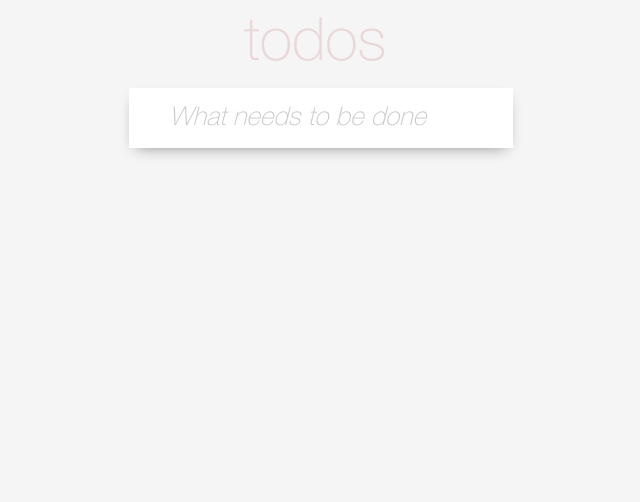
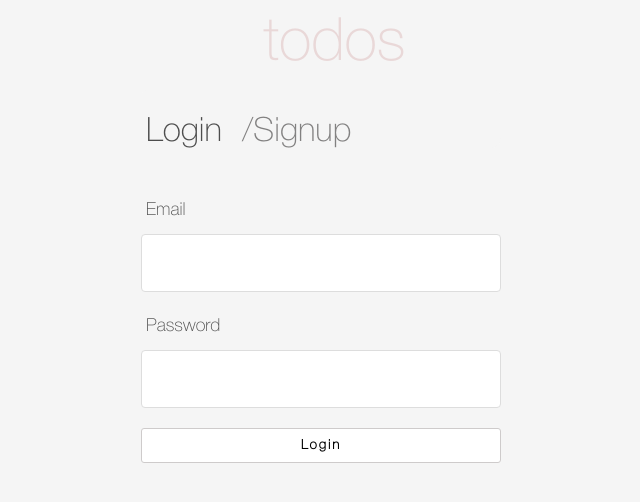
Before and after one commit to k-borschev-exceed/react-todo, a React (Create React App) app: page / in a window 1280 px wide. Shown: the top 502 px of the page, without its empty margins (319-959 px from the left). Built offline with nearby package versions, Linux system fonts and the light colour scheme; no server answers.

Commit message:
user authentication without secure requests and individual tasks

```diff
--- a/src/App.css
+++ b/src/App.css
@@ -10,7 +10,7 @@
 }
 h1 {
   font-weight: 100;
-  margin-left: 30%;
+  margin-left: 35%;
   font-size: 60px;
   color: #e9d8d8;
   margin-top: 30px;
@@ -23,3 +23,7 @@ h1 {
   font-weight: 100;
   font-family: 'Thin';
 }
+
+p.username {
+  margin-left: 12px;
+}
--- a/src/App.js
+++ b/src/App.js
@@ -3,19 +3,35 @@ import './App.css';
 import Input from './components/Input';
 import List from './components/List';
 import Footer from './components/Footer';
-
-//обновлять каждый раз список, а кей - _id mongodb
+import Login from './components/Login';
+import Signup from './components/Signup';
 
 export default class App extends React.Component {
   state = {
     tasks: [],
     showCondition: 'all',
     tasksCounter: { all: 0, completed: 0, active: 0 },
+    isLoggedin: false,
+    logOrSignUp : 'login',
+    userName: false
   };
 
-  componentDidMount() {
-    this.fetchTasks();
+  componentDidMount  = async () => {
+    await this.checkAuth();
+    await this.fetchTasks();
+    await this.checkUser();
   }
+
+  checkAuth = async () => {
+    fetch('/checkAuth')
+      .then((res) => res.text())
+      .then(async (isLoggedin) => {
+        console.log(isLoggedin);
+        isLoggedin = isLoggedin === 'true';
+        console.log(typeof isLoggedin)
+        await this.setState({ isLoggedin });
+      });
+  };
 
   fetchTasks = async () => {
     fetch('/tasks/')
@@ -25,6 +41,38 @@ export default class App extends React.Component {
         this.stateTasksCounter();
       });
   };
+
+  checkUser = async () => {
+    fetch('/checkUser/')
+    .then((res) => res.json())
+    .then(async (user) => {
+      console.log(user)
+      await this.setState({ userName: user.email });
+    });
+  }
+
+  loginHandler = async (e) => {
+    await this.checkAuth()
+    await this.checkUser()
+  }
+
+  setSignup = () => this.setState({logOrSignUp: 'signup'})
+
+  setLogin = () => this.setState({logOrSignUp: 'login'})
+
+  signupHandler = async (e) => {
+     await this.checkAuth()
+     await this.checkUser()
+  }
+
+  logout = async (e) => {
+    try {
+      await fetch('/logout')
+    } catch (err) {
+      console.log(err);
+    }
+    await this.checkAuth();
+  }
 
   addTask = async (title, isCompleted) => {
     await fetch('/tasks/', {
@@ -160,6 +208,9 @@ export default class App extends React.Component {
     return (
       <div className='App'>
         <h1>todos</h1>
+        {this.state.isLoggedin && (
+          <>
+        <p className="username">Logged as {this.state.userName}</p>
         <Input
           addTask={this.addTask}
           completeAll={this.completeAll}
@@ -186,9 +237,15 @@ export default class App extends React.Component {
               showCompleted={this.showCompleted}
               showCondition={this.state.showCondition}
               tasksCounter={this.state.tasksCounter}
+              logout={this.logout}
             />
           </>
         )}
+        </>
+        )}
+        {!this.state.isLoggedin &&  this.state.logOrSignUp === 'login' && (<Login setSignup={this.setSignup} loginHandler={this.loginHandler}/>)}
+        {!this.state.isLoggedin &&  this.state.logOrSignUp === 'signup' && (<Signup setLogin={this.setLogin} signupHandler={this.signupHandler}/>)}
+
       </div>
     );
   }
--- a/src/components/Footer/Footer.css
+++ b/src/components/Footer/Footer.css
@@ -5,6 +5,13 @@ button.footerBtn {
   font-size: 14px;
   margin-top: 1px;
   margin-bottom: 0px;
+}
+
+button.logout {
+  width: 50px;
+  background-color: rgb(184, 59, 59);
+  color: white;
+  font-weight: 900;
 }
 
 button.hidden {
--- a/src/components/Footer/Footer.js
+++ b/src/components/Footer/Footer.js
@@ -8,11 +8,13 @@ export default function Footer({
   showCompleted,
   tasksCounter,
   showCondition,
+  logout
 }) {
   const clearCompletedF = () => clearCompleted();
   const showActiveF = () => showActive();
   const showAllF = () => showAll();
   const showCompletedF = () => showCompleted();
+  const logoutF = () => logout();
 
   return (
     <div id='footer'>
@@ -47,6 +49,7 @@ export default function Footer({
       >
         Clear completed
       </button>
+      <button className="footerBtn logout" onClick={logoutF}>Logout</button>
     </div>
   );
 }
--- a/src/components/Input/Input.js
+++ b/src/components/Input/Input.js
@@ -37,7 +37,7 @@ export default function Input({
       <form onSubmit={onBtnClickHandler}>
         <input
           type='text'
-          placeholder='What needs to be done'
+          placeholder={`What needs to be done`}
           value={task}
           onChange={inputHandler}
         />
--- /dev/null
+++ b/src/components/Login/Login.css
@@ -0,0 +1,58 @@
+
+  div.login h2, div.signup h2{
+    font-size: 2.4em;
+    font-weight: 100;
+    margin: 30px 0 30px 5px;
+  }
+  div.login form, div.signup form{
+    width: 360px;
+    margin: 0 auto;
+    border-radius: 10px;
+    background-color: #f5f5f5;
+
+  }
+  div.login input, div.signup input{
+    padding: 10px 0 10px 12px;
+    border-radius: 4px;
+    border: 1px solid #ddd;
+    font-size: 26px;
+    height: 36px;
+    width: calc(100% - 14px);
+  }
+  div.login label, div.signup label{
+    font-size: 18px;
+    display: block;
+    margin: 20px 0 10px 5px;
+    background-color: #f5f5f5;
+}
+  div.login button, div.signup button{
+    margin-top: 20px;
+    background: white;
+    font-weight: 700;
+    display: block;
+    padding: 10px 12px 10px 12px;
+    letter-spacing: 2px;
+    border: 1px solid rgb(206, 203, 203);
+    border-radius: 3px;
+    width: 100%;
+  }
+  div.login .error, div.signup .error{
+    color: #ff0099;
+    margin: 10px 2px;
+    font-size: 0.8em;
+    font-weight: bold;
+  }
+
+  div.loginMenu {
+      display: flex;
+      flex-direction: row;
+  }
+
+  div.loginMenu h2 {
+    margin-right: 15px;
+
+  }
+
+  div.loginMenu h2.unactive {
+    color: rgb(130, 129, 129);
+}
--- /dev/null
+++ b/src/components/Login/Login.js
@@ -0,0 +1,59 @@
+import React, { useState } from 'react';
+import './Login.css';
+
+export default function Login(props) {
+
+  const [email, setEmail] = useState('');
+  const [emailErrors, setEmailErrors] = useState('');
+
+  const [password, setPassword] = useState('');
+  const [passwordErrors, setPasswordErrors] = useState('');
+
+  const loginHandler = async (e) => {
+    e.preventDefault();
+    try {
+      const res = await fetch('/login', {
+        method: 'POST',
+        body: JSON.stringify({ email, password }),
+        headers: { 'Content-Type': 'application/json' },
+      });
+      const data = await res.json();
+      if (data.errors) {
+        setEmailErrors(data.errors.email);
+        setPasswordErrors(data.errors.password);
+      }
+      if (data.user) {
+        props.loginHandler();
+      }
+    } catch (err) {
+      console.log(err);
+    }
+  };
+
+    return (
+      <div className='login'>
+        <form onSubmit={loginHandler}>
+          <div className='loginMenu'>
+            <h2>{'Login'}</h2>
+            <h2 onClick={props.setSignup} className='unactive'>
+            {'/Signup'}</h2>
+          </div>
+          <label>Email</label>
+          <input
+            type='text'
+            value={email}
+            onChange={(e) => setEmail(e.currentTarget.value)}
+          />
+          <div className='email error'>{emailErrors}</div>
+          <label>Password</label>
+          <input
+            type='password'
+            value={password}
+            onChange={(e) => setPassword(e.currentTarget.value)}
+          />
+          <div className='password error'>{passwordErrors}</div>
+          <button>Login</button>
+        </form>
+      </div>
+    )
+}
--- /dev/null
+++ b/src/components/Login/index.js
@@ -0,0 +1,2 @@
+import Login from "./Login";
+export default Login;
--- /dev/null
+++ b/src/components/Signup/Signup.css
@@ -0,0 +1,58 @@
+
+  div.signup h2{
+    font-size: 2.4em;
+    font-weight: 100;
+    margin: 30px 0 30px 5px;
+  }
+  div.signup form{
+    width: 360px;
+    margin: 0 auto;
+    border-radius: 10px;
+    background-color: #f5f5f5;
+
+  }
+  div.signup input{
+    padding: 10px 0 10px 12px;
+    border-radius: 4px;
+    border: 1px solid #ddd;
+    font-size: 26px;
+    height: 36px;
+    width: calc(100% - 14px);
+  }
+  div.signup label{
+    font-size: 18px;
+    display: block;
+    margin: 20px 0 10px 5px;
+    background-color: #f5f5f5;
+}
+  div.signup button{
+    margin-top: 20px;
+    background: white;
+    font-weight: 700;
+    display: block;
+    padding: 10px 12px 10px 12px;
+    letter-spacing: 2px;
+    border: 1px solid rgb(206, 203, 203);
+    border-radius: 3px;
+    width: 100%;
+  }
+  div.signup .error{
+    color: #ff0099;
+    margin: 10px 2px;
+    font-size: 0.8em;
+    font-weight: bold;
+  }
+
+  div.signupMenu {
+      display: flex;
+      flex-direction: row;
+  }
+
+  div.signupMenu h2 {
+    margin-right: 15px;
+
+  }
+
+  div.signupMenu h2.unactive {
+    color: rgb(130, 129, 129);
+}
--- /dev/null
+++ b/src/components/Signup/Signup.js
@@ -0,0 +1,61 @@
+import React, { useState } from 'react';
+import './Signup.css';
+
+export default function Login(props) {
+
+  const [email, setEmail] = useState('');
+  const [emailErrors, setEmailErrors] = useState('');
+
+  const [password, setPassword] = useState('');
+  const [passwordErrors, setPasswordErrors] = useState('');
+
+  const signupHandler = async (e) => {
+    e.preventDefault();
+    try {
+      const res = await fetch('/signup', {
+        method: 'POST',
+        body: JSON.stringify({ email, password }),
+        headers: { 'Content-Type': 'application/json' },
+      });
+      const data = await res.json();
+      console.log(data);
+      if (data.errors) {
+        setEmailErrors(data.errors.email);
+        setPasswordErrors(data.errors.password);
+      }
+      if (data.user) {
+        props.signupHandler()
+
+      }
+    } catch (err) {
+      console.log(err);
+    }
+  };
+
+    return (
+      <div className='signup'>
+        <form onSubmit={signupHandler}>
+          <div className='signupMenu'>
+            <h2>{'Signup'}</h2>
+            <h2 onClick={props.setLogin} className='unactive'>
+            {'/Login'}</h2>
+          </div>
+          <label>Email</label>
+          <input
+            type='text'
+            value={email}
+            onChange={(e) => setEmail(e.currentTarget.value)}
+          />
+          <div className='email error'>{emailErrors}</div>
+          <label>Password</label>
+          <input
+            type='password'
+            value={password}
+            onChange={(e) => setPassword(e.currentTarget.value)}
+          />
+          <div className='password error'>{passwordErrors}</div>
+          <button>Signup</button>
+        </form>
+      </div>
+    )
+}
--- /dev/null
+++ b/src/components/Signup/index.js
@@ -0,0 +1,2 @@
+import Signup from "./Signup";
+export default Signup;
```
